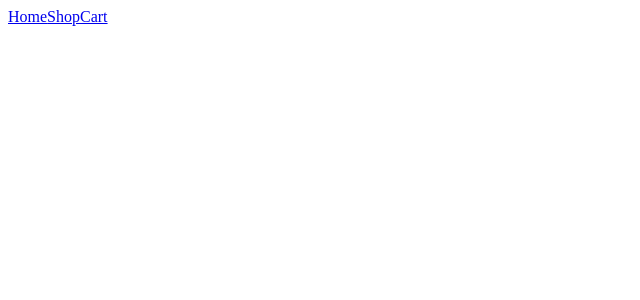
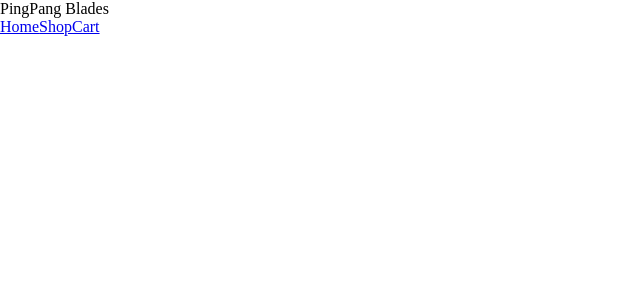
Before and after one commit to yunfeihit/shopping-cart, a React (Vite) app in the folder shopping-card/: page / in a window 1280 px wide. Shown: the top 300 px of the page, without its empty margins (0-640 px from the left). Built offline with nearby package versions, Linux system fonts and the light colour scheme.

Commit message:
adjust routes with <Outlet />

```diff
--- a/shopping-card/src/App.jsx
+++ b/shopping-card/src/App.jsx
@@ -1,13 +1,22 @@
-import { Link } from "react-router"
+import { Link, Outlet } from "react-router"
 
 export default function App() {
 
 
     return (
-        <nav>
-            <Link to='home'>Home</Link>
-            <Link to='shop'>Shop</Link>
-            <Link to='cart'>Cart</Link>
-        </nav>
+        <header>
+            <div className="title">PingPang Blades</div>
+
+            <nav>
+                <Link to='home'>Home</Link>
+                <Link to='shop'>Shop</Link>
+                <Link to='cart'>Cart</Link>
+            </nav>
+
+            <Outlet />
+        </header>
+
+
+
     )
 }
--- a/shopping-card/src/index.css
+++ b/shopping-card/src/index.css
@@ -0,0 +1,5 @@
+* {
+    box-sizing: border-box;
+    padding: 0;
+    margin: 0;
+}
--- a/shopping-card/src/routes.jsx
+++ b/shopping-card/src/routes.jsx
@@ -6,8 +6,8 @@ import Cart from "./pages/cart/Cart";
 const routes = [
     {
         path: '/',
-        element: <App />
-    },
+        element: <App />,
+        children: [
             {
                 path: 'home',
                 element: <Home />
@@ -21,5 +21,7 @@ const routes = [
                 element: <Cart />
             }
         ]
+    }
+]
 
 export default routes;
```
Lines whose indentation alone changed are shown as unchanged.
